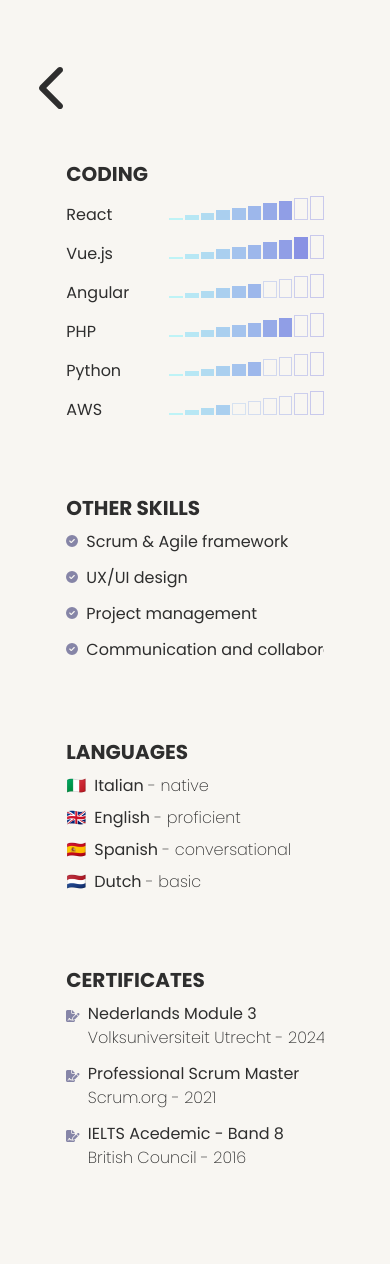
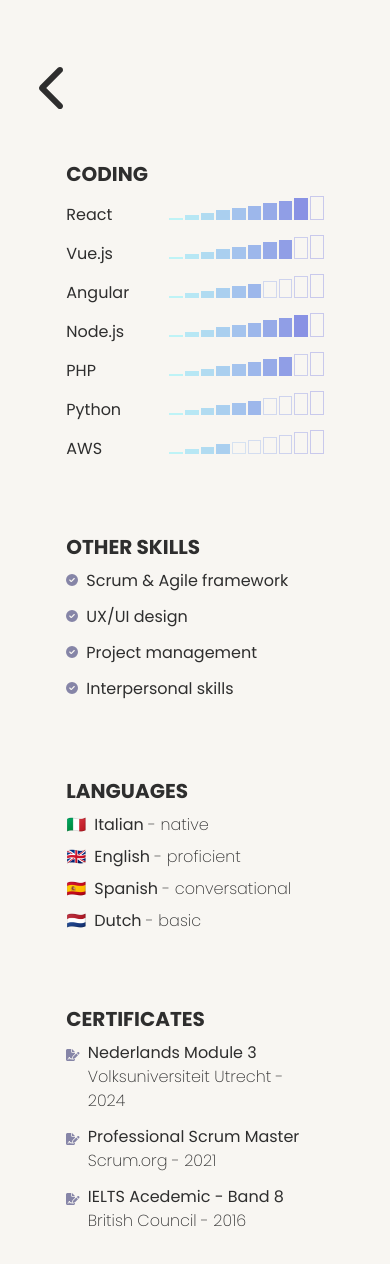
Before and after one commit to robinesp/personal-page, a Next.js app: page /skills in a window 390 px wide. Shown: the top 1264 px of the page. Built offline with nearby package versions, Linux system fonts and the light colour scheme.

Commit message:
cv updates

```diff
--- a/src/app/(pages)/experience/experience.ts
+++ b/src/app/(pages)/experience/experience.ts
@@ -6,8 +6,8 @@ const items = [
     time: "2022-2024",
     place: "Amsterdam, NL",
     description:
-      "Research and development project: management platform for microservices based on event-driven architecture. Serverless Node.js infrastructure with React UI.",
-    tags: ["React", "Node.js", "Serverless", "Kafka", "event-driven", "AWS"],
+      "Leading the frontend development of a management platform for microservices based on event-driven architecture. Design and implementation of the React platform.",
+    tags: ["React", "Node.js", "Cypress", "shadcn", "event-driven", "AWS"],
   },
   {
     companyName: "Rentman",
--- a/src/app/(pages)/skills/page.tsx
+++ b/src/app/(pages)/skills/page.tsx
@@ -52,7 +52,7 @@ export default function Skills() {
     },
   });
 
-  const sectionClass = "w-full lg:w-1/2 lg:px-[5%] xl:px-[10%] 2xl:px-[15%]";
+  const sectionClass = "w-full lg:w-1/2 lg:px-[5%] xl:px-[10%] 2xl:px-[13%]";
   const titleClass = "uppercase text-xl font-bold mb-2";
 
   return (
@@ -141,7 +141,7 @@ export default function Skills() {
           {certificates.map((item, i) => (
             <animated.div
               key={item.name}
-              className="flex gap-x-2 overflow-hidden text-nowrap"
+              className="flex gap-x-2 overflow-hidden lg:text-nowrap"
               style={listTrail[15 + i]}
             >
               <FontAwesomeIcon
--- a/src/app/(pages)/skills/skills.ts
+++ b/src/app/(pages)/skills/skills.ts
@@ -1,15 +1,19 @@
 const coding = [
   {
     name: "React",
-    score: 0.8,
+    score: 0.9,
   },
   {
     name: "Vue.js",
-    score: 0.9,
+    score: 0.8,
   },
   {
     name: "Angular",
     score: 0.6,
+  },
+  {
+    name: "Node.js",
+    score: 0.9,
   },
   {
     name: "PHP",
@@ -36,7 +40,7 @@ const skills = [
     name: "Project management",
   },
   {
-    name: "Communication and collaboration",
+    name: "Interpersonal skills",
   },
 ];
 
```
Also changed, not shown: 1 other file (tests, documents, lock files or other folders).
